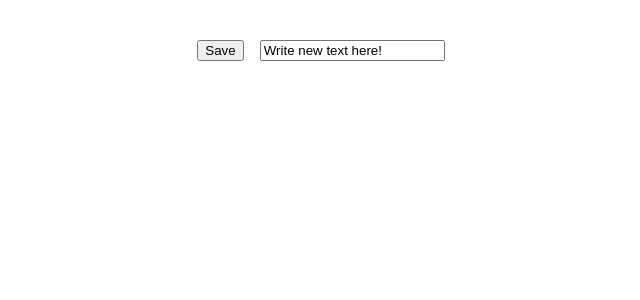
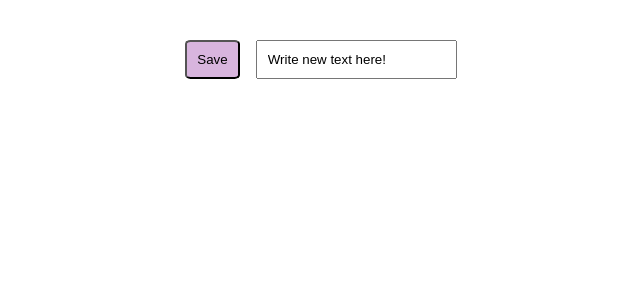
Before and after one commit to 2gaudy/NoteTakerv2, a React (Create React App) app: page / in a window 1280 px wide. Shown: the top 300 px of the page, without its empty margins (319-959 px from the left). Built offline with nearby package versions, Linux system fonts and the light colour scheme.

Commit message:
final save oct 26

```diff
--- a/src/App.css
+++ b/src/App.css
@@ -9,10 +9,14 @@
 
 .input-button{
   margin: 0.5rem;
+  background-color: #d8b5de;
+  border-radius: 10%;
+  padding: 10px;
 }
 
 .input-text{
   margin: 0.5rem;
+  padding: 10px;
 }
 
 .notes-section {
```
